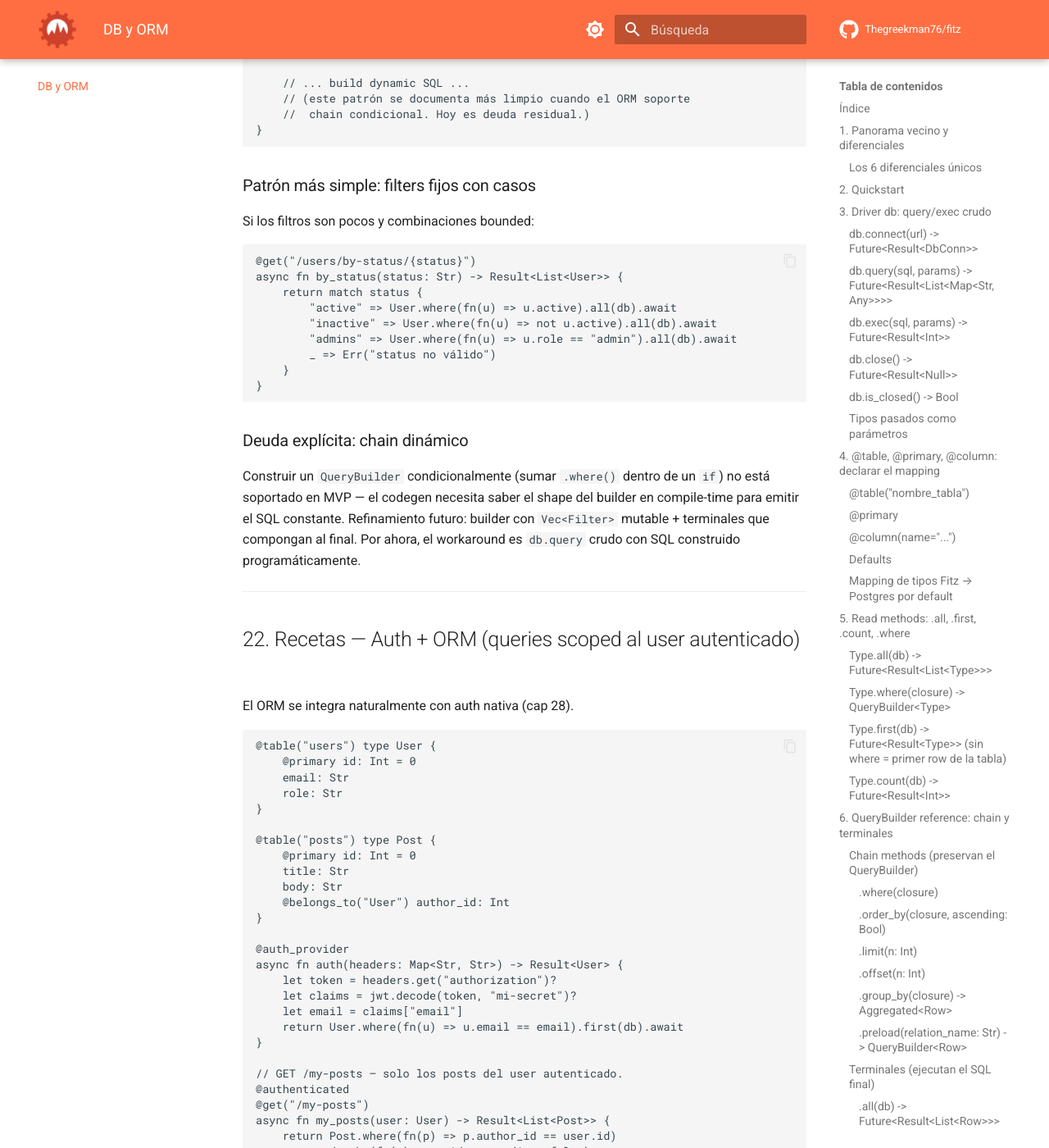
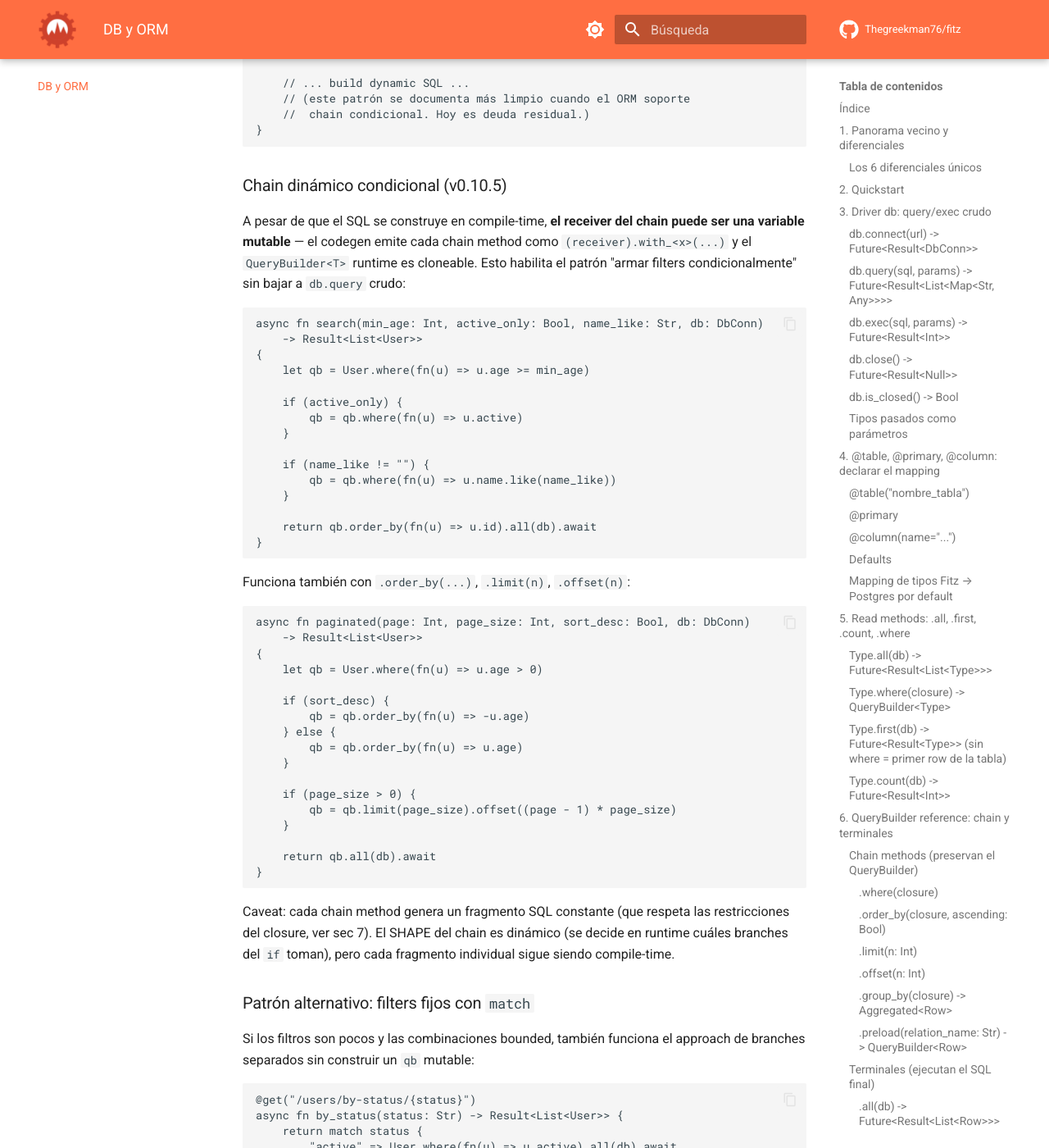
Before and after one commit to Thegreekman76/fitz, an MkDocs documentation site: the page built from docs/db-orm.md, in a window 1280 px wide and 1400 px high, scrolled down 38747 px. Shown: the whole window at 82% size. Built offline with MkDocs 1.6.1 and Material for MkDocs 9.7.7, drawn with Linux system fonts in a browser that asks for light colours; comment, search, counter and statistics services are not loaded; some of the changed text lies outside the part shown.

Commit message:
Deuda residual #4 cerrada: chain dinámico de .where condicional
Cuarto cierre del bloque. Hallazgo importante: era 100% drift
documental — el codegen YA soportaba este patrón desde antes.
La doc previa decía "no compila" pero validé end-to-end con 2
tests sintéticos + 1 regression test contra Postgres real.

Patrón confirmado funcionando:

  let qb = User.where(fn(u) => u.age >= min_age)
  if (active_only) { qb = qb.where(fn(u) => u.active) }
  if (name != "") { qb = qb.where(fn(u) => u.name.like(name)) }
  return qb.order_by(fn(u) => u.id).all(db).await

Funciona también con .order_by/.limit/.offset condicionales.
Paridad bit-a-bit fitz run ↔ fitz build validada.

- tests/db_real_postgres.rs: orm_dynamic_chain_conditional_
  paridad_codegen_e2e (4 combinaciones de filtros sobre 5 users)
- docs/db-orm.md: sec 21 reescrita con patrón completo (no más
  workaround search_dynamic); sec 28 marca deuda CERRADA con
  nota "fue drift documental"

Sin código nuevo (0 LoC en src/). Smoke 292 + paridad real +
fmt + clippy verde.

Sub-paso siguiente: revisión final integral antes de v0.10.5
bundle release — actualizar code inline en docs + example files
+ CHANGELOG bundling deudas #2/#3/#4.

````diff
--- a/docs/db-orm.md
+++ b/docs/db-orm.md
@@ -1866,9 +1866,64 @@ async fn search_dynamic(f: UserFilters) -> Result<List<User>> {
 }
 ```
 
-### Patrón más simple: filters fijos con casos
-
-Si los filtros son pocos y combinaciones bounded:
+### Chain dinámico condicional (v0.10.5)
+
+A pesar de que el SQL se construye en compile-time, **el receiver
+del chain puede ser una variable mutable** — el codegen emite cada
+chain method como `(receiver).with_<x>(...)` y el `QueryBuilder<T>`
+runtime es cloneable. Esto habilita el patrón "armar filters
+condicionalmente" sin bajar a `db.query` crudo:
+
+```fitz
+async fn search(min_age: Int, active_only: Bool, name_like: Str, db: DbConn)
+    -> Result<List<User>>
+{
+    let qb = User.where(fn(u) => u.age >= min_age)
+
+    if (active_only) {
+        qb = qb.where(fn(u) => u.active)
+    }
+
+    if (name_like != "") {
+        qb = qb.where(fn(u) => u.name.like(name_like))
+    }
+
+    return qb.order_by(fn(u) => u.id).all(db).await
+}
+```
+
+Funciona también con `.order_by(...)`, `.limit(n)`, `.offset(n)`:
+
+```fitz
+async fn paginated(page: Int, page_size: Int, sort_desc: Bool, db: DbConn)
+    -> Result<List<User>>
+{
+    let qb = User.where(fn(u) => u.age > 0)
+
+    if (sort_desc) {
+        qb = qb.order_by(fn(u) => -u.age)
+    } else {
+        qb = qb.order_by(fn(u) => u.age)
+    }
+
+    if (page_size > 0) {
+        qb = qb.limit(page_size).offset((page - 1) * page_size)
+    }
+
+    return qb.all(db).await
+}
+```
+
+Caveat: cada chain method genera un fragmento SQL constante (que
+respeta las restricciones del closure, ver sec 7). El SHAPE del
+chain es dinámico (se decide en runtime cuáles branches del `if`
+toman), pero cada fragmento individual sigue siendo compile-time.
+
+### Patrón alternativo: filters fijos con `match`
+
+Si los filtros son pocos y las combinaciones bounded, también
+funciona el approach de branches separados sin construir un `qb`
+mutable:
 
 ```fitz
 @get("/users/by-status/{status}")
@@ -1882,14 +1937,9 @@ async fn by_status(status: Str) -> Result<List<User>> {
 }
 ```
 
-### Deuda explícita: chain dinámico
-
-Construir un `QueryBuilder` condicionalmente (sumar `.where()`
-dentro de un `if`) no está soportado en MVP — el codegen necesita
-saber el shape del builder en compile-time para emitir el SQL
-constante. Refinamiento futuro: builder con `Vec<Filter>`
-mutable + terminales que compongan al final. Por ahora, el
-workaround es `db.query` crudo con SQL construido programáticamente.
+Esta forma es más declarativa cuando las combinaciones se conocen
+de antemano. La forma dinámica con `qb = qb.where(...)` brilla
+cuando hay N filtros opcionales independientes.
 
 ---
 
@@ -2448,17 +2498,20 @@ Lo que NO está en el MVP, con plan de cierre y workaround:
   `/stats/by-email` re-incluido — el GROUP BY count por email
   serializa a JSON como `[{"email": "...", "count": N}, ...]`.
 
-### Chain dinámico de `.where(...)` condicional
-
-- **Status**: el codegen necesita saber el shape del builder en
-  compile-time para emitir SQL constante. Por eso `qb = qb.where
-  (...)` adentro de un `if` no compila.
-- **Workaround**: branches con match o `db.query(...)` crudo con
-  SQL construido programáticamente.
-- **Cuándo**: refinamiento futuro. Probablemente builder con
-  `Vec<Filter>` runtime + compose en el terminal. Trade-off:
-  mover construcción de SQL a runtime parcial vs preservar el
-  SQL constante en compile-time.
+### ✅ Chain dinámico de `.where(...)` condicional — CERRADO v0.10.5 (era drift)
+
+- **Status**: **CERRADO**. La documentación previa decía "no
+  compila" pero el codegen YA soportaba este patrón desde antes.
+  El `__FitzQueryBuilder<TData>` runtime es cloneable y cada
+  chain method emite `(receiver).with_<x>(...)`. El receiver
+  puede ser una var mutable.
+- **Validado** en `tests/db_real_postgres.rs` →
+  `orm_dynamic_chain_conditional_paridad_codegen_e2e` (4
+  combinaciones de filtros condicionales sobre 5 users con
+  conteos esperados verde).
+- **Cierre**: este item fue 100% drift documental — no requirió
+  cambio de código. La sec 21 ahora documenta el patrón con
+  ejemplos correctos.
 
 ### Composite indexes, partial indexes, expression indexes
 
````
Also changed, not shown: 1 other file.
